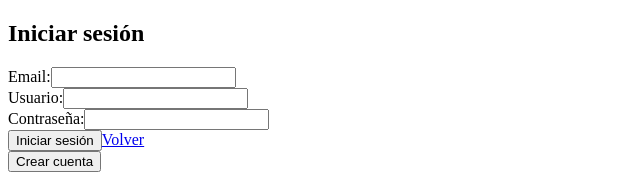
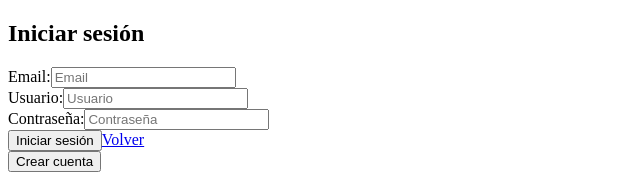
Before and after one commit to FaustoCitera/Proyecto, a Next.js app: page /authForm in a window 1280 px wide. Shown: the top 180 px of the page, without its empty margins (0-640 px from the left). Built offline with nearby package versions, Linux system fonts and the light colour scheme.

Commit message:
fetch commit 3

```diff
--- a/pages/login.jsx
+++ b/pages/login.jsx
@@ -18,11 +18,15 @@ const LoginPage = () => {
     setUser(e.target.value);
   };
 
-  const handleSubmit = (e) => {
+  const handleSubmit = async (e) => {
     e.preventDefault();
-    console.log('Email:', email);
-    console.log('Password:', password);
-    console.log('User:', user)
+    const response = await fetch('localhost:5000/', {
+      method: 'POST',
+      headers: {
+        'Content-Type': 'application/json',
+      },
+      body: JSON.stringify({ email, user, password}),
+    });
   };
 
   return (
@@ -31,17 +35,17 @@ const LoginPage = () => {
       <form onSubmit={handleSubmit}>
         <label>
           Email:
-          <input type="email" value={email} onChange={handleEmailChange} />
+          <input type="email" placeholder="Email" value={email} onChange={handleEmailChange} />
         </label>
         <br />
         <label>
             Usuario:
-            <input type="text" value={user} onChange={handleUserChange} />
+            <input type="text"placeholder="Usuario" value={user} onChange={handleUserChange} />
           </label>
           <br />
         <label>
           Contraseña:
-          <input type="password" value={password} onChange={handlePasswordChange} />
+          <input type="password" placeholder="Contraseña" value={password} onChange={handlePasswordChange} />
         </label>
         <br />
         <button type="submit">Iniciar sesión</button>
--- a/pages/signup.jsx
+++ b/pages/signup.jsx
@@ -20,11 +20,16 @@ const SignUpPage = () => {
   };
 
 
-  const handleSubmit = (e) => {
+  const handleSubmit = async (e) => {
     e.preventDefault();
-    console.log('Email:', email);
-    console.log('Password:', password);
-    console.log('User:', user)
+    const response = await fetch('localhost:5000', {
+      method: 'POST',
+      headers: {
+        'Content-Type': 'application/json',
+      },
+      body: JSON.stringify({ email, user, password}),
+    });
+
   };
     return (
       <div>
@@ -32,17 +37,17 @@ const SignUpPage = () => {
         <form onSubmit={handleSubmit}>
           <label>
             Email:
-            <input type="email" value={email} onChange={handleEmailChange} />
+            <input type="email"placeholder="Email" value={email} onChange={handleEmailChange} />
           </label>
           <br />
           <label>
             Usuario:
-            <input type="text" value={user} onChange={handleUserChange} />
+            <input type="text" placeholder="Usuario" value={user} onChange={handleUserChange} />
           </label>
           <br />
           <label>
             Contraseña:
-            <input type="password" value={password} onChange={handlePasswordChange} />
+            <input type="password"placeholder="Contraseña" value={password} onChange={handlePasswordChange} />
           </label>
           <br />
           <button type="submit">Crear cuenta</button>
```
